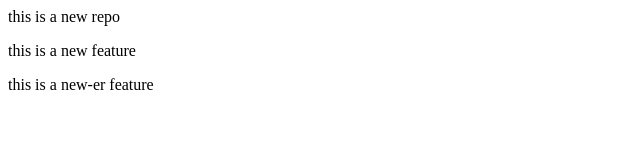
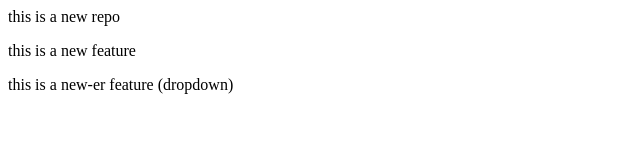
Before and after one commit to Abhishek-Khulbe/localrepo, a plain HTML site: page index.html in a window 1280 px wide. Shown: the whole page, without its empty margins (0-640 px from the left). Drawn offline with Linux system fonts and the light colour scheme.

```diff
--- a/index.html
+++ b/index.html
@@ -1,3 +1,3 @@
 <p>this is a new repo</p>
 <p>this is a new feature</p>
-<p>this is a new-er feature</p>
+<p>this is a new-er feature (dropdown)</p>
```
